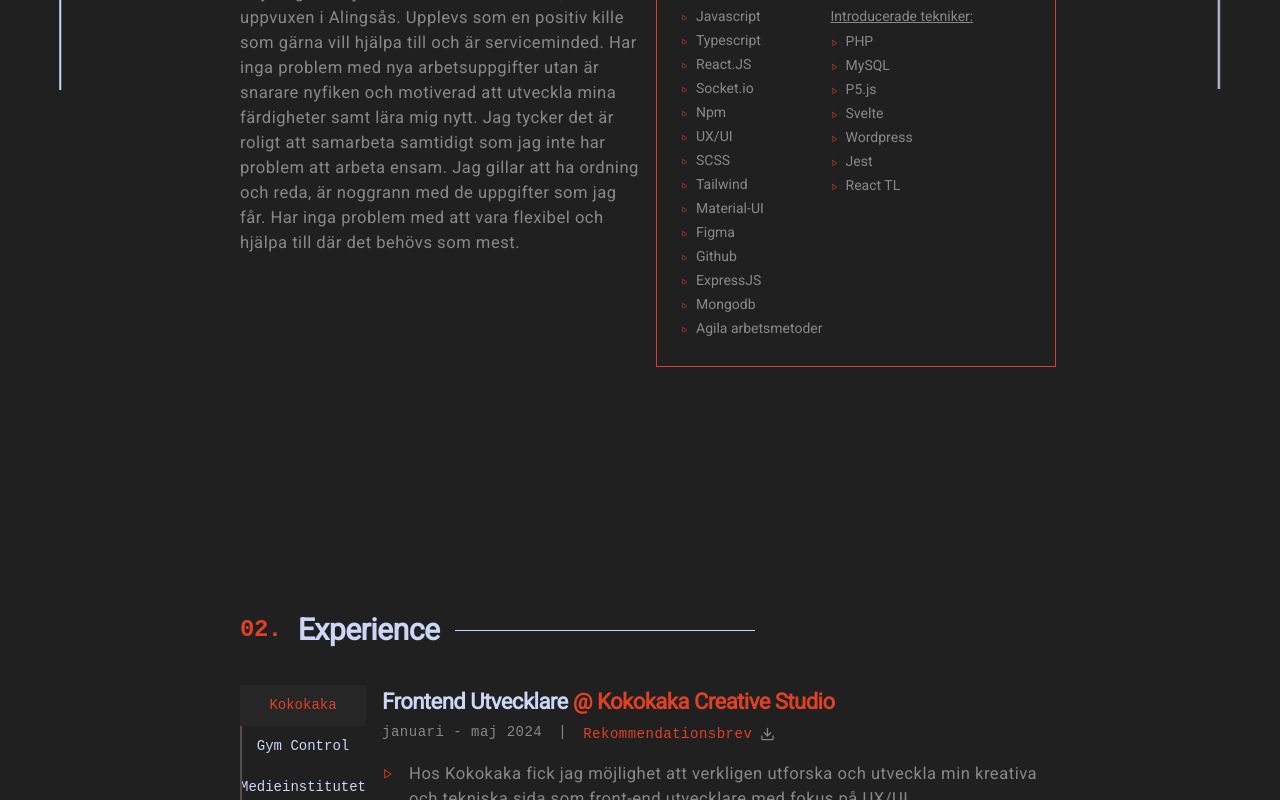
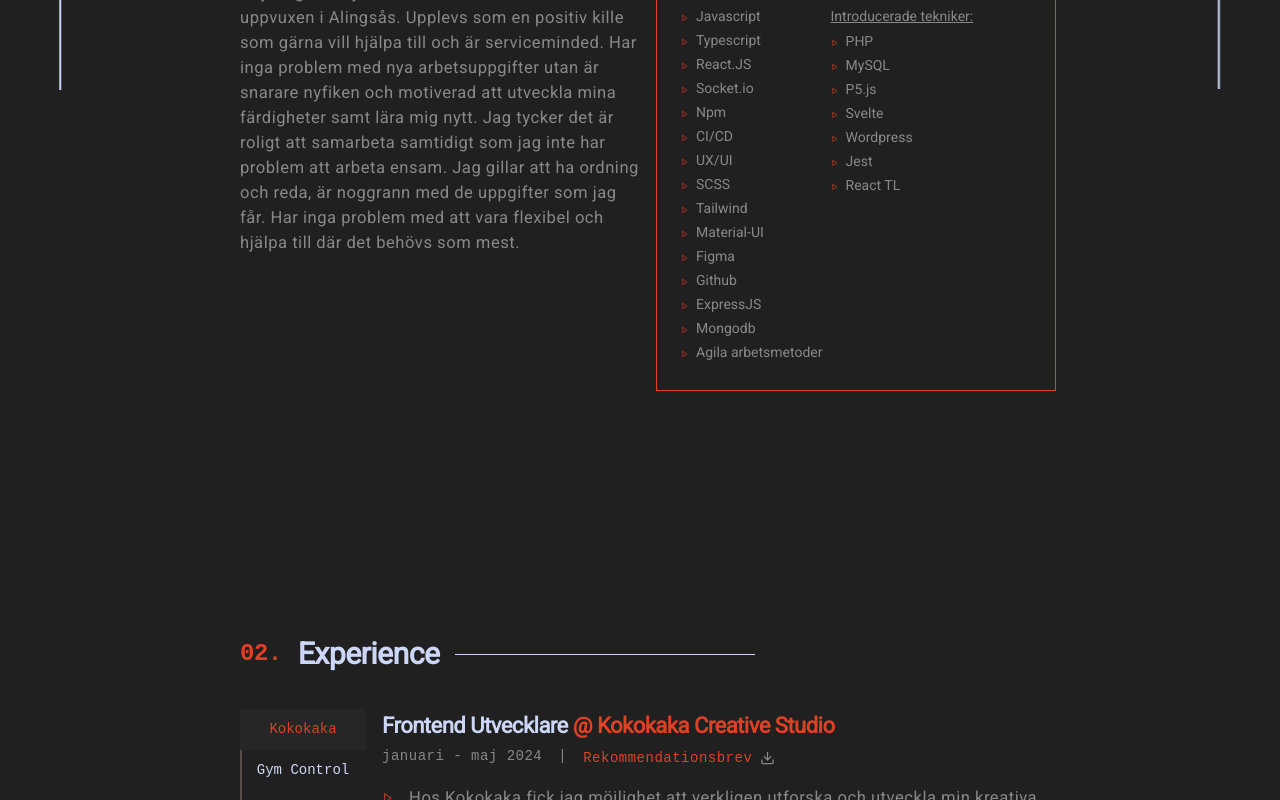
Before and after one commit to Sillen00/Portfolio_CV, a Next.js app: page / in a window 1280 px wide. Shown: the part 900-1700 px from the top of the page. Built offline with nearby package versions, Linux system fonts and the light colour scheme.

Commit message:
added experience + fix portfolio data

```diff
--- a/app/containers/home-page/About.tsx
+++ b/app/containers/home-page/About.tsx
@@ -40,6 +40,10 @@ const About = () => {
             <div className='flex gap-2'>
               <Play width={7} className='text-secondary-color' />
               <li>Npm</li>
+            </div>
+            <div className='flex gap-2'>
+              <Play width={7} className='text-secondary-color' />
+              <li>CI/CD</li>
             </div>
             <div className='flex gap-2'>
               <Play width={7} className='text-secondary-color' />
--- a/data/projects.ts
+++ b/data/projects.ts
@@ -45,8 +45,8 @@ export const projects: Projects[] = [
     id: 4,
     feautured: false,
     title: "So-fun Webshop",
-    text: "Where Fun and Sofas Unite! This is a fully developed webshop assignment. This user-friendly platform allows users to easily register, log in, and place orders. Notably, our webshop includes an admin interface with enhanced accessibility, granting administrators the ability to create, modify, and remove products as needed. Additionally, our website features a real-time stock counter, keeping customers informed about the availability of our products for sale.",
-    builtWith: ["Figma", "React", "Typescript", "ExpressJS", "Mongoose", "MongoDB"],
+    text: "Where Fun and Sofas Unite! This is a fully developed webshop assignment. This user-friendly platform allows users to easily register, log in, and place orders. Notably, our webshop includes an admin interface with enhanced accessibility, granting administrators the ability to create, modify, and remove products as needed.",
+    builtWith: ["CI/CD", "Figma", "React", "Typescript", "ExpressJS", "Mongoose", "MongoDB"],
     githubLink: "https://github.com/Sillen00/FEST-Webbshop-SOFUN",
     hostedLink: null,
     img: "/projectImages/so_fun.png",
@@ -95,7 +95,7 @@ export const projects: Projects[] = [
     id: 9,
     feautured: false,
     title: "Printlab",
-    text: "In this school exersice i have been conceptualizing an imaginary brand/company from scratch. This involved devising a creative brand name, designing a logo that captured the essence of the brand, and selecting a complementary color palette that resonated with the brand's identity. Additionally, I determined the ideal font to be used throughout the brand's website to ensure consistent and visually appealing communication. After establishing the brand's visual identity, I translated my design concepts into a static website.",
+    text: "In this school exercise, I conceptualized an imaginary brand from scratch. This involved creating a brand name, designing a logo, selecting a color palette, and choosing a font for the website. After establishing the brand's visual identity, I translated my design concepts into a static website.",
     builtWith: ["Illustrator", "Photoshop", "React"],
     githubLink: "https://github.com/Sillen00/printlab-webshop-react-design",
     hostedLink: "https://printlab.netlify.app/",
@@ -174,7 +174,7 @@ export const projects: Projects[] = [
   {
     id: 17,
     feautured: false,
-    title: "socket-chat",
+    title: "Socket-chat",
     text: "In this task, we have created a chat-based app that allows users to chat with each other in real-time. The communication is set up using socket.io. A user should be able to create a new room. The created rooms are displayed in a list that users can click on to join the desired room. Once inside a room, the users are allowed to chat with each other.",
     builtWith: ["Socket.io", "React", "HTML", "CSS"],
     githubLink: "https://github.com/Sillen00/Chat-With-Sockets-LSDT",
```
